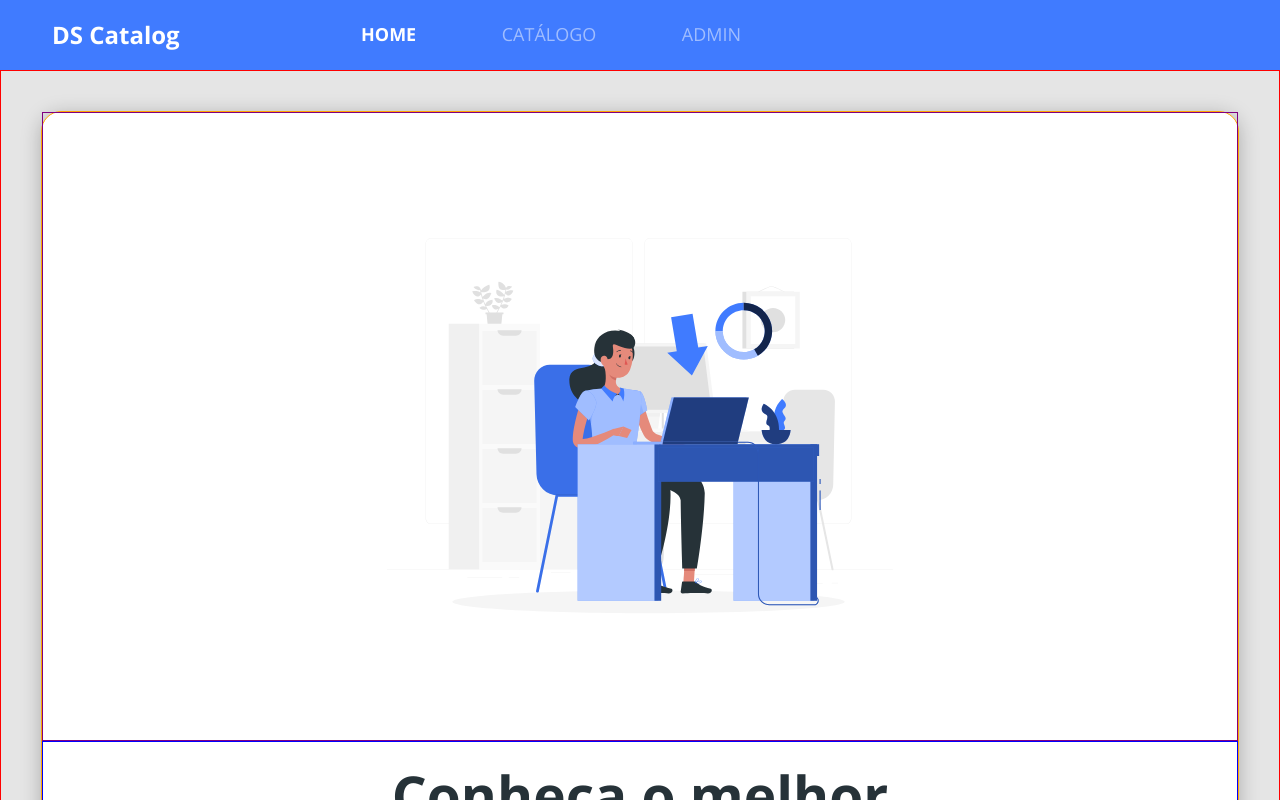
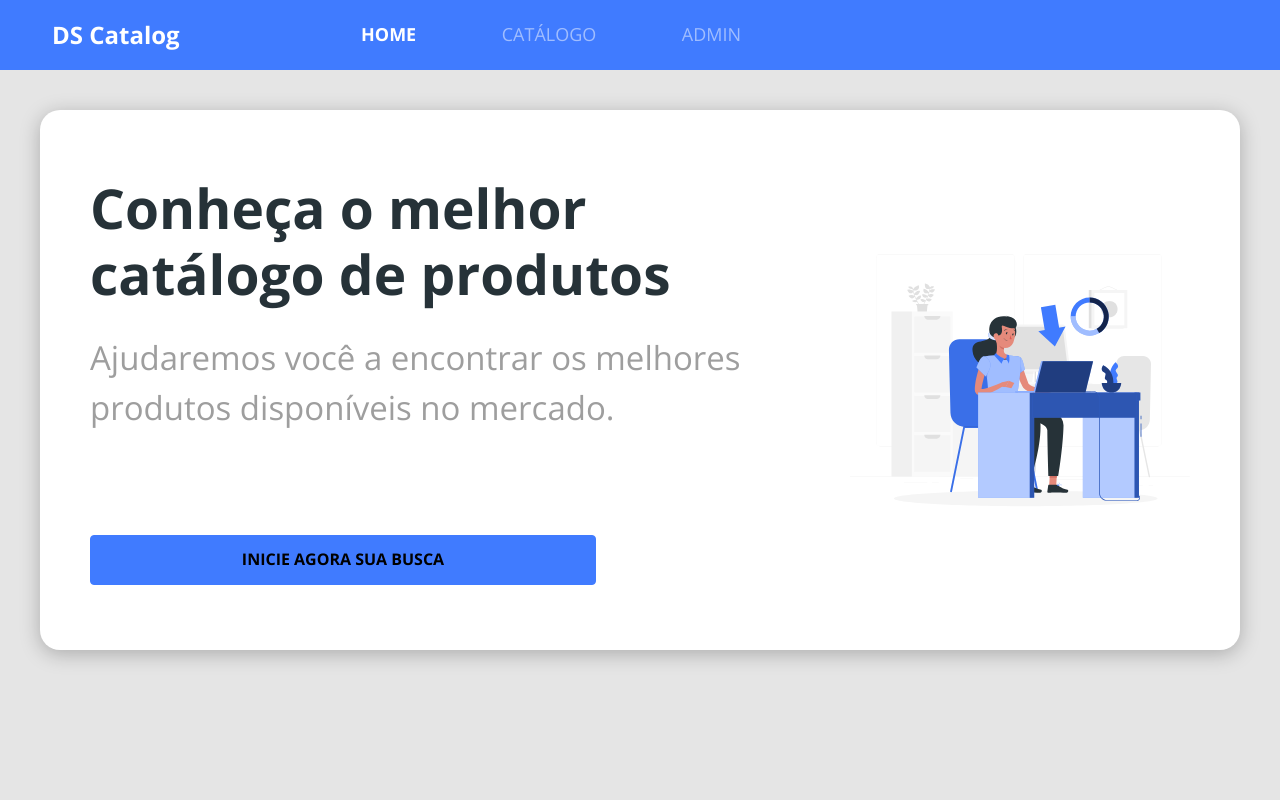
Before and after one commit to miltcn/dscatalog-devsuperior, a React (Create React App) app in the folder frontweb/: page / in a window 1280 px wide. Shown: the top 800 px of the page. Built offline with nearby package versions, Linux system fonts and the light colour scheme.

Commit message:
Home styling

```diff
--- a/frontweb/src/pages/Home/index.tsx
+++ b/frontweb/src/pages/Home/index.tsx
@@ -11,8 +11,13 @@
       <div className="home-container">
         <div className="home-card">
           <div className="home-content-container">
+            <div>
               <h1>Conheça o melhor catálogo de produtos</h1>
-                <p>Ajudaremos você a encontrar os melhores produtos disponíveis no mercado.</p>
+              <p>
+                Ajudaremos você a encontrar os melhores produtos disponíveis no
+                mercado.
+              </p>
+            </div>
             <ButtonIcon />
           </div>
           <div className="home-image-container">
--- a/frontweb/src/pages/Home/style.css
+++ b/frontweb/src/pages/Home/style.css
@@ -2,7 +2,6 @@
     padding: 10px;
     font-size: 20px;
     text-align: center;
-    border: 1px solid red;
 }
 
 .home-card {
@@ -11,7 +10,6 @@
     background-color: #fff;
     box-shadow: 0px 4px 20px rgba(0, 0, 0, 0.25);
     border-radius: 20px;
-    border: 1px solid orange;
 }
 
 .home-content-container {
@@ -19,7 +17,6 @@
     flex-direction: column;
     align-items: center;
     padding: 10px 10px 60px 10px;
-    border: 1px solid blue;
 }
 
 .home-content-container h1 {
@@ -37,7 +34,6 @@
 
 .home-image-container {
     padding: 50px 15px;
-    border: 1px solid purple;
 }
 
 .home-image-container svg{
@@ -105,3 +101,37 @@
         margin-bottom: 47px;
     }
 }
+
+@media (min-width: 1200px) {
+    .home-card {
+        flex-direction: row;
+        justify-content: space-around;
+        padding: calc(((85vh - 480px) / 2) - 55px) 0;
+    }
+
+    .home-content-container {
+        height: 450px;
+        width: 700px;
+        padding: 20px;
+        align-items: flex-start;
+        text-align: left;
+        align-content: space-between;
+        flex-flow: wrap;
+    }
+
+    .home-image-container {
+        display: flex;
+        align-items: center;
+        padding: 20px;
+    }
+
+    .home-image-container svg {
+        width: 100%;
+    }
+}
+
+@media (min-width: 1400px) {
+    .home-image-container svg {
+        width: 480px;
+    }
+}
```
Lines whose indentation alone changed are shown as unchanged.
